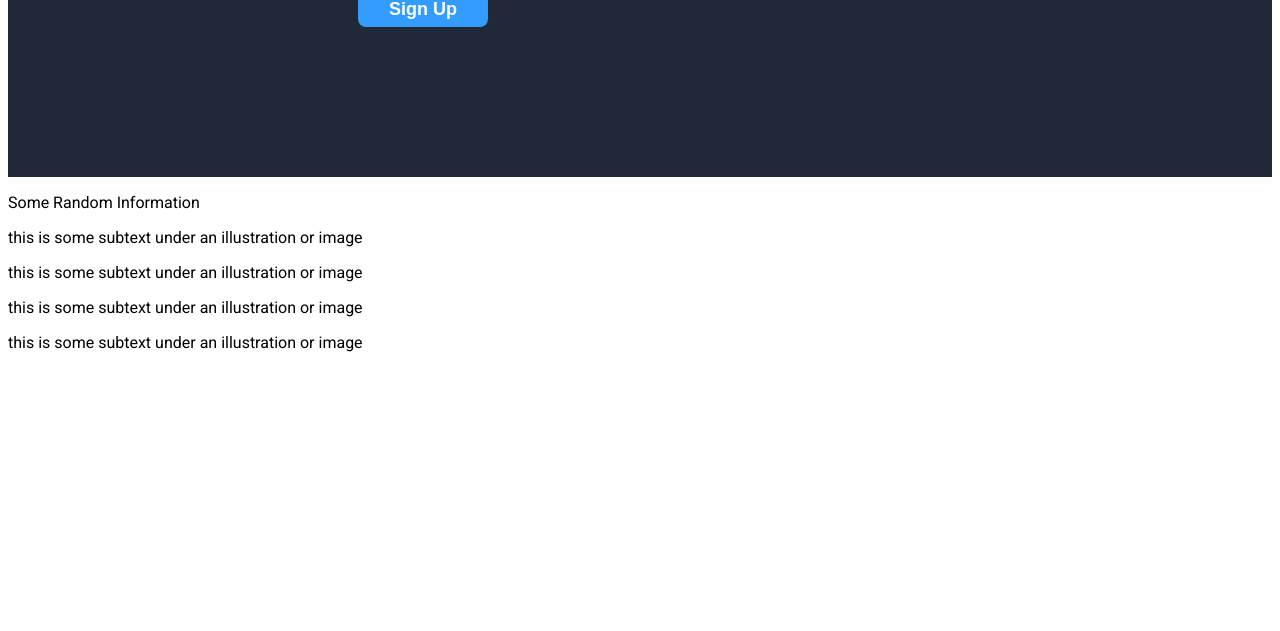
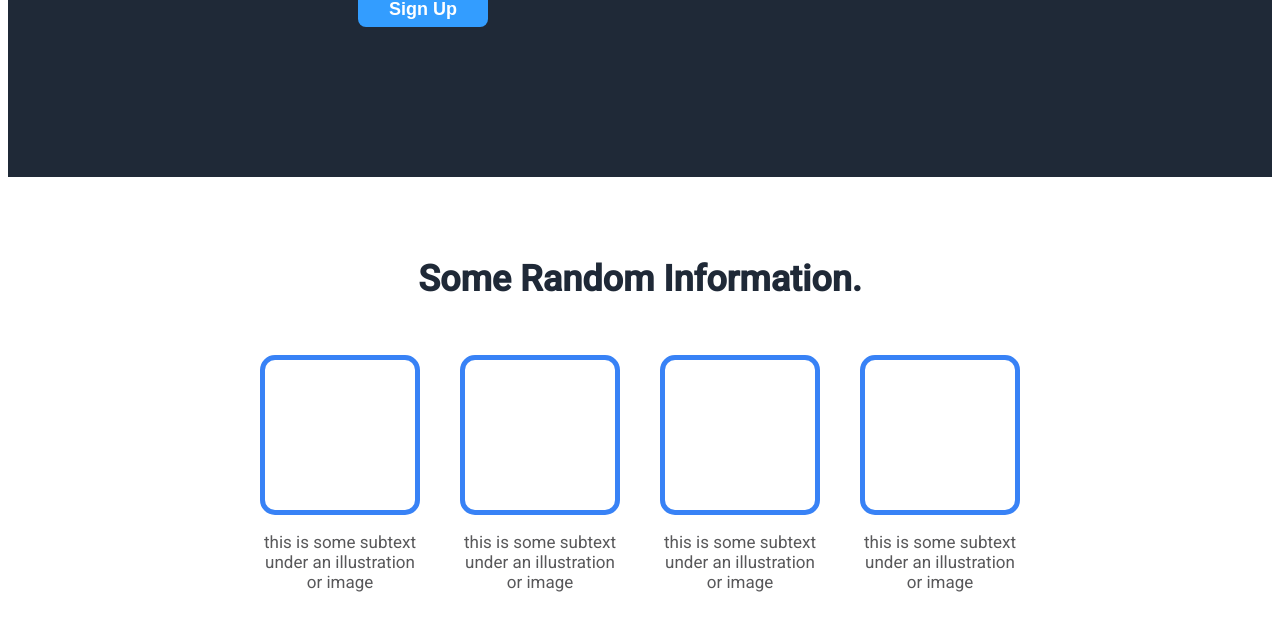
Before and after one commit to wwMalcolm/odin-landing-page, a plain HTML site: page index.html in a window 1280 px wide. Shown: the part 457-1088 px from the top of the page. Before the commit the page ends 825 px from the top, so only its background shows below. Drawn offline with Linux system fonts and the light colour scheme.

Commit message:
CSS Styling and Rearrangement for Section 2

```diff
--- a/index.html
+++ b/index.html
@@ -28,26 +28,26 @@
     </div>
 
     <div class="section-two">
-        <div class="two-title"><p>Some Random Information</p></div>
+        <div class="two-title"><p>Some Random Information.</p></div>
         <!-- can either see all box in a row, then all text in a row
         OR
         box and text grouped as 1 item, then align accordingly -->
         <div class="two-container">
-            <div class="two-box-group">
+            <div class="two-item-group">
                 <div class="two-box"></div>
-                <p>this is some subtext under an illustration or image</p>
+                <div class="two-text"><p>this is some subtext under an illustration or image</p></div>
             </div>
-            <div class="two-box-group">
+            <div class="two-item-group">
                 <div class="two-box"></div>
-                <p>this is some subtext under an illustration or image</p>
+                <div class="two-text"><p>this is some subtext under an illustration or image</p></div>
             </div>
-            <div class="two-box-group">
+            <div class="two-item-group">
                 <div class="two-box"></div>
-                <p>this is some subtext under an illustration or image</p>
+                <div class="two-text"><p>this is some subtext under an illustration or image</p></div>
             </div>
-            <div class="two-box-group">
+            <div class="two-item-group">
                 <div class="two-box"></div>
-                <p>this is some subtext under an illustration or image</p>
+                <div class="two-text"><p>this is some subtext under an illustration or image</p></div>
             </div>
 
         </div>
--- a/style.css
+++ b/style.css
@@ -103,3 +103,53 @@ body {
 .content-text > button {
     margin-top: auto;
 }
+
+
+
+
+
+/* Section 2 */
+
+.section-two {
+    padding: 45px 150px; /* 45px to be changed later on */
+    /* When changed, make sure top n bottom have right amount of spacing as picture */
+}
+
+.two-title {
+    font-size: 36px;
+    font-weight: 800;
+    color: #1F2937;
+    text-align: center;
+    margin-bottom: 55px;
+}
+
+.two-container {
+    padding: 0px;
+    margin: 0px;
+    display: flex;
+    justify-content: center;
+    align-items: center;
+    text-align: center;
+    gap: 40px;
+}
+
+.two-item-group {
+    display: flex;
+    flex-direction: column;
+    justify-content: center;
+    margin: 0;
+    padding: 0;
+}
+
+.two-box {
+    width: 150px;
+    height: 150px;
+    border: 5px solid #3882F6;
+    border-radius: 15px;
+}
+
+.two-text {
+    width: 160px;
+    color: #58585a;
+    font-size: 17px;
+}
```
